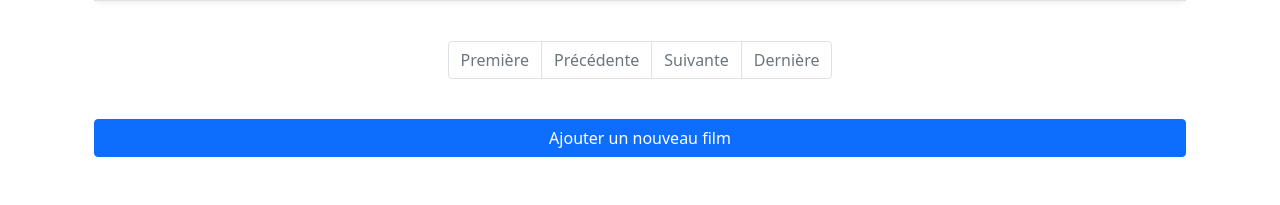
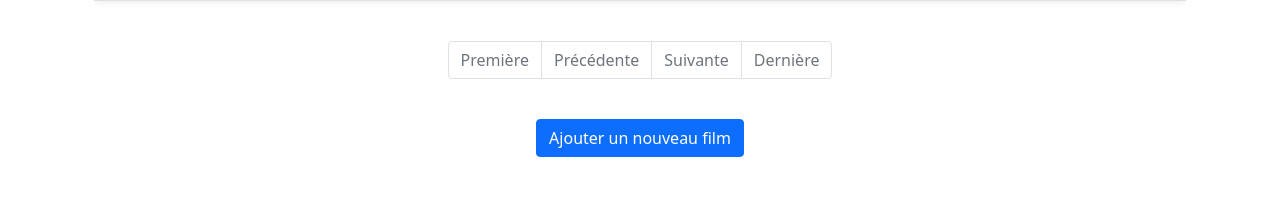
Before and after one commit to MaxymCh/DjangoFilm, a Django app: page / in a window 1280 px wide. Shown: the part 633-838 px from the top of the page. Run offline with Django 4.2, Linux system fonts and the light colour scheme; data comes from the database, SQL or seed files in the repository; some libraries are stand-ins or nearby versions.

Commit message:
reglage du bouton ajouter un film

```diff
--- a/GestionFilms/lesFilms/templates/lesFilms/film/film_list.html
+++ b/GestionFilms/lesFilms/templates/lesFilms/film/film_list.html
@@ -60,7 +60,7 @@
     </nav>
   </div>
 
-  <div class="d-grid gap-2">
+  <div class="justify-content-center d-flex">
     <a href="{% url 'film_add' %}" class="btn btn-primary">Ajouter un nouveau film</a>
   </div>
 
```
